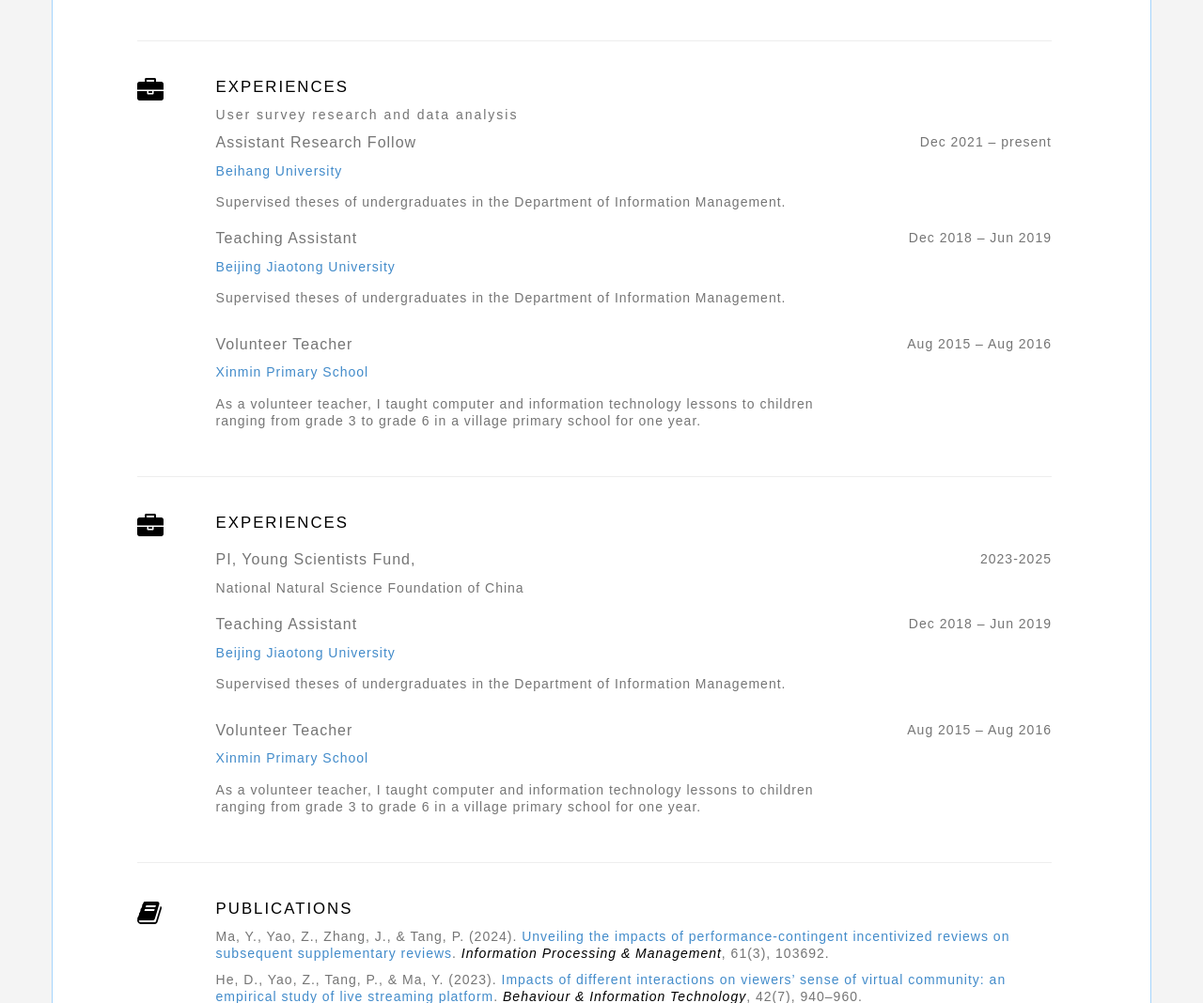
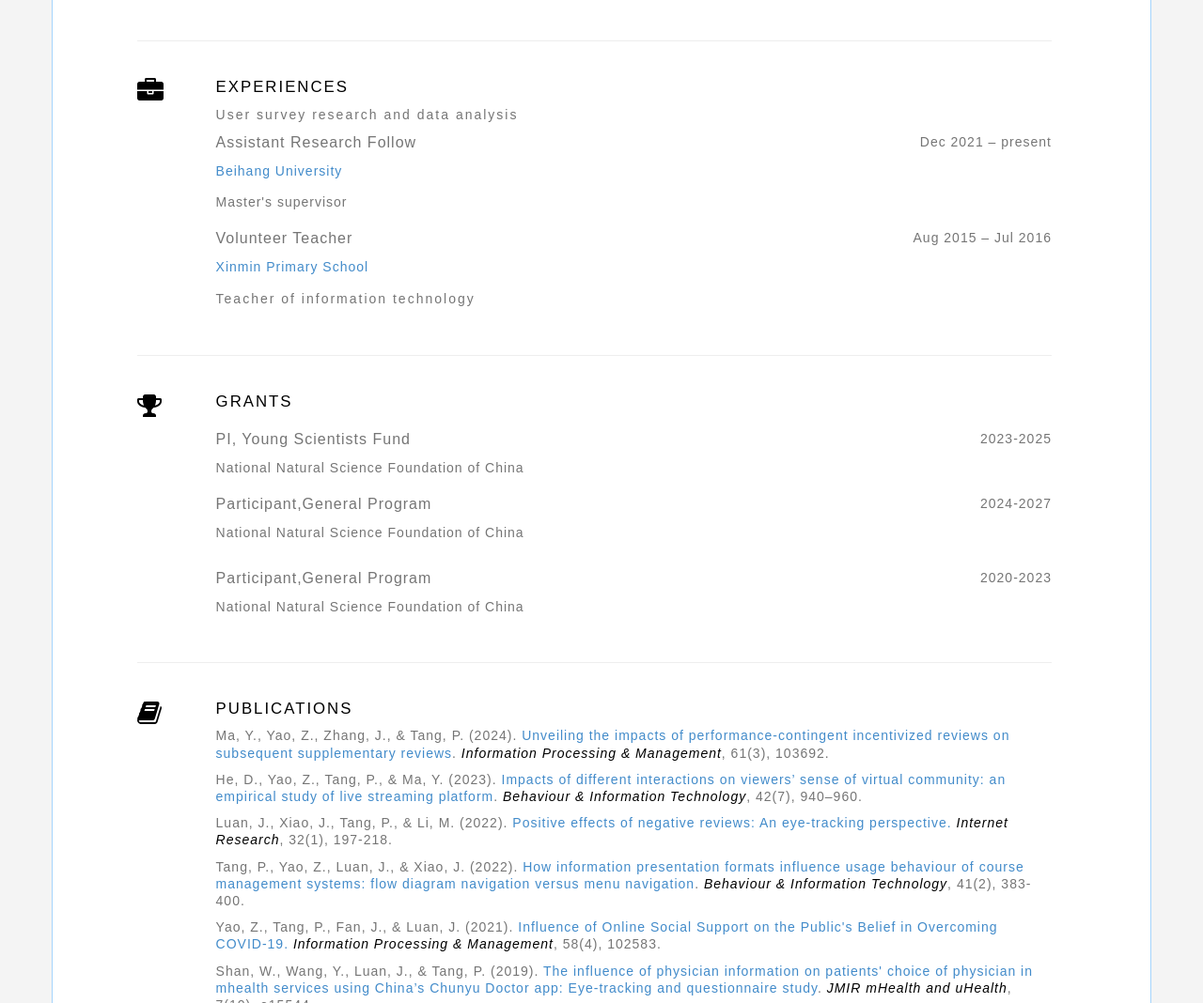
Before and after one commit to pengfeitang/pengfeitang.github.io, a plain HTML site: page index.html in a window 1280 px wide. Shown: the part 1088-2156 px from the top of the page at 94% size. Drawn offline with Linux system fonts and the light colour scheme; a web font is replaced by a local one.

Commit message:
Update index.html

```diff
--- a/index.html
+++ b/index.html
@@ -243,7 +243,7 @@ My research interests include adoption of IS/IT, design of online platform IT ar
 						<h4>Assistant Research Follow</h4>
 						<p class="sub"><a href="">Beihang University</a>
 						</p>
-						<p>Supervised theses of undergraduates in the Department of Information Management.</p>
+						<p>Master's supervisor</p>
 					</div>
 
 					<div class="year col-md-3">
@@ -255,54 +255,38 @@ My research interests include adoption of IS/IT, design of online platform IT ar
 				<div class="row">
 					<div class="col-md-9">
 							<p></p>
-						<h4>Teaching Assistant</h4>
-						<p class="sub"><a href="">Beijing Jiaotong University</a>
-						</p>
-						<p>Supervised theses of undergraduates in the Department of Information Management.</p>
+						<h4>Volunteer Teacher</h4>
+						<p class="sub"><a href="">Xinmin Primary School</a>
+						</p>Teacher of information technology</p>
 					</div>
 
 					<div class="year col-md-3">
 							<p></p>
-						<p>Dec 2018 – Jun 2019</p>
+						<p>Aug 2015 – Jul 2016</p>
 					</div>
 				</div><!--Job 1 end-->
 
-
-				<p></p>
-				   <div class="row">
-					<div class="col-md-9">
-						<h4>Volunteer Teacher</h4>
-						<p class="sub"><a href="">Xinmin Primary School</a>
-						</p>
-						<p>As a volunteer teacher, I taught computer and information technology lessons to children ranging from grade 3 to grade 6 in a village primary school for one year.</p>
-					</div>
-
-					<div class="year col-md-3">
-							<p></p>
-						<p>Aug 2015 – Aug 2016 </p>
-					</div>
-				</div><!--Job 2 end-->
 			</div><!--Job experiences end-->
 		</div><!--Job experiences end-->
 	</div><!--bottom end-->
 
 <!-- ===========================
-		EXPERIENCES
+	GrantsS
 		============================ -->
 	<div class="col-md-12 mainleft">
 		<hr>
 		<div id="job" class="row mobmid">
 			<div class="col-sm-1">
-				<span class="secicon fa fa-briefcase"></span>
+				<span class="secicon fa fa-trophy"></span>
 			</div><!--icon end-->
 
 			<div class="col-sm-11">
-				<h3>Experiences</h3>
+				<h3>Grants</h3>
 
 				<div class="row">
 					<div class="col-md-9">
 							<p></p>
-						<h4>PI, Young Scientists Fund, </h4>
+						<h4>PI, Young Scientists Fund </h4>
 
 						<p>National Natural Science Foundation of China </p>
 					</div>
@@ -316,15 +300,14 @@ My research interests include adoption of IS/IT, design of online platform IT ar
 				<div class="row">
 					<div class="col-md-9">
 							<p></p>
-						<h4>Teaching Assistant</h4>
-						<p class="sub"><a href="">Beijing Jiaotong University</a>
-						</p>
-						<p>Supervised theses of undergraduates in the Department of Information Management.</p>
+						<h4>Participant,General Program</h4>
+
+						<p>National Natural Science Foundation of China</p>
 					</div>
 
 					<div class="year col-md-3">
 							<p></p>
-						<p>Dec 2018 – Jun 2019</p>
+						<p>2024-2027</p>
 					</div>
 				</div><!--Job 1 end-->
 
@@ -332,15 +315,14 @@ My research interests include adoption of IS/IT, design of online platform IT ar
 				<p></p>
 				   <div class="row">
 					<div class="col-md-9">
-						<h4>Volunteer Teacher</h4>
-						<p class="sub"><a href="">Xinmin Primary School</a>
-						</p>
-						<p>As a volunteer teacher, I taught computer and information technology lessons to children ranging from grade 3 to grade 6 in a village primary school for one year.</p>
+						<h4>Participant,General Program</h4>
+
+						<p>National Natural Science Foundation of China</p>
 					</div>
 
 					<div class="year col-md-3">
 							<p></p>
-						<p>Aug 2015 – Aug 2016 </p>
+						<p>2020-2023 </p>
 					</div>
 				</div><!--Job 2 end-->
 			</div><!--Job experiences end-->
```
